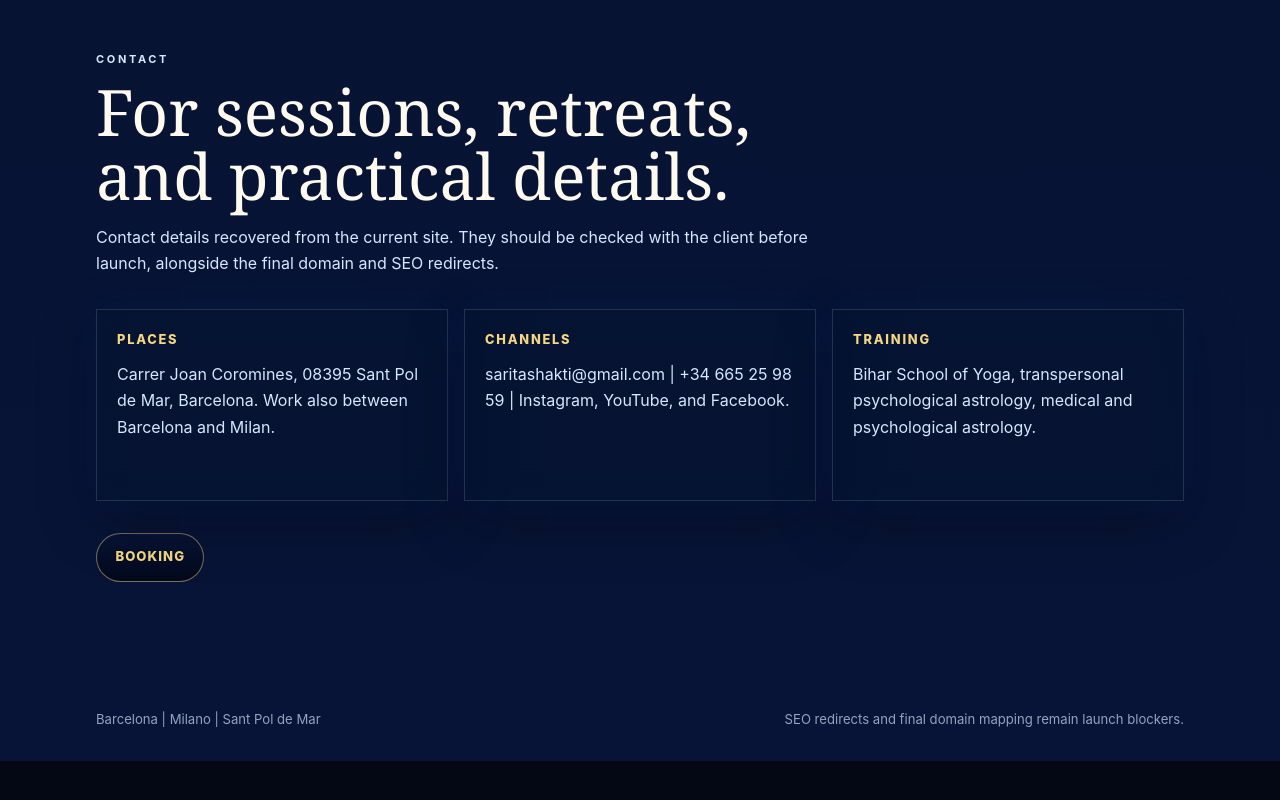
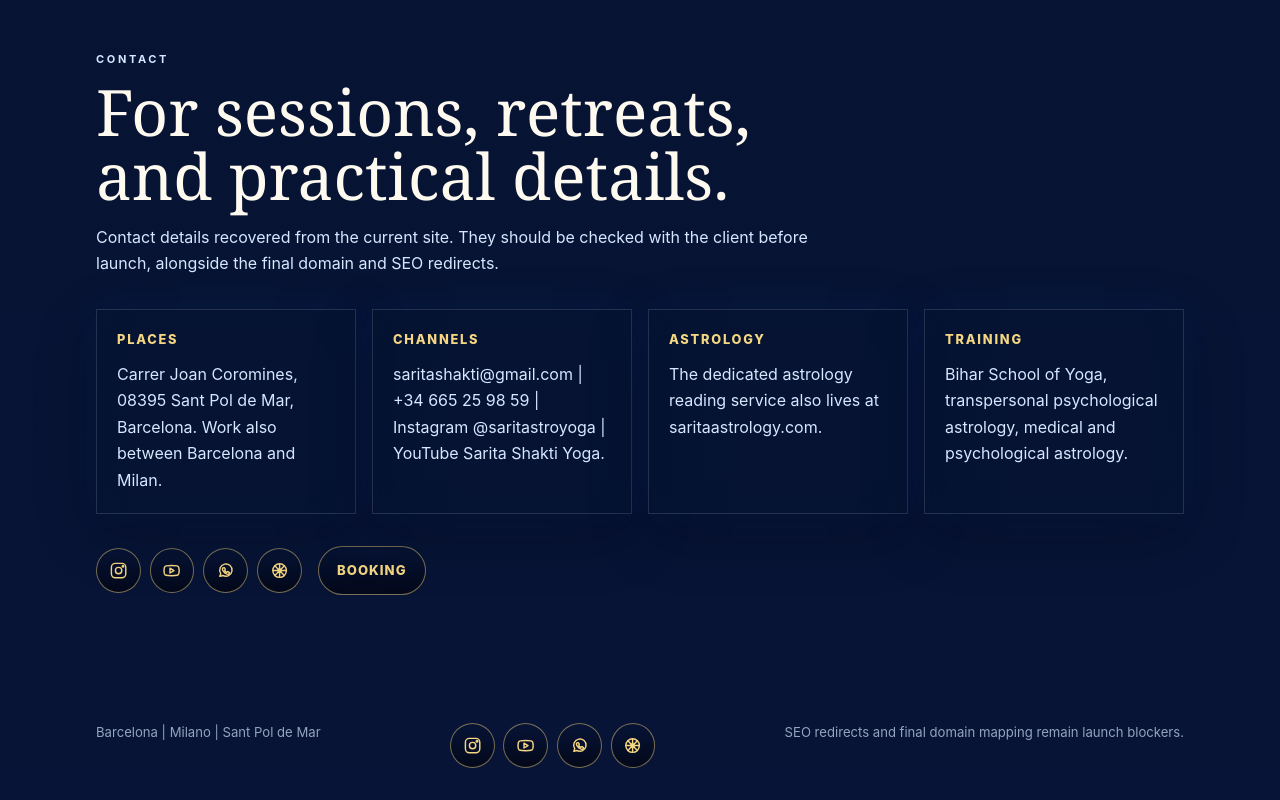
Before and after one commit to jt99test/WEBSARITA, a Next.js app: page /en/about in a window 1280 px wide. Shown: the part 1375-2175 px from the top of the page. Before the commit the page ends 2136 px from the top, so only its background shows below. Built offline with nearby package versions, Linux system fonts and the light colour scheme; no server answers.

Commit message:
Add social and astrology links

```diff
--- a/app/globals.css
+++ b/app/globals.css
@@ -742,7 +742,7 @@ a {
 
 .contact-card-grid {
   display: grid;
-  grid-template-columns: repeat(3, minmax(0, 1fr));
+  grid-template-columns: repeat(4, minmax(0, 1fr));
   gap: 1rem;
   margin: 2rem 0;
 }
@@ -763,6 +763,56 @@ a {
 
 .contact-card p {
   margin: 0;
+}
+
+.contact-actions {
+  display: flex;
+  flex-wrap: wrap;
+  gap: 1rem;
+  align-items: center;
+}
+
+.social-links {
+  display: flex;
+  flex-wrap: wrap;
+  gap: 0.55rem;
+  align-items: center;
+}
+
+.social-link {
+  display: grid;
+  width: 2.8rem;
+  height: 2.8rem;
+  place-items: center;
+  border: 1px solid rgba(245, 215, 130, 0.48);
+  border-radius: 999px;
+  background: linear-gradient(180deg, rgba(7, 20, 55, 0.82), rgba(4, 8, 24, 0.92));
+  color: var(--dusty-gold);
+  transition:
+    border-color 160ms ease,
+    color 160ms ease,
+    transform 160ms ease;
+}
+
+.social-link:hover,
+.social-link:focus-visible {
+  border-color: rgba(255, 240, 184, 0.9);
+  color: var(--ivory);
+  transform: translateY(-1px);
+}
+
+.social-link svg {
+  width: 1.2rem;
+  height: 1.2rem;
+  fill: none;
+  stroke: currentColor;
+  stroke-linecap: round;
+  stroke-linejoin: round;
+  stroke-width: 1.8;
+}
+
+.footer-social-links {
+  justify-content: center;
 }
 
 .training-hero {
--- a/components/about-page.tsx
+++ b/components/about-page.tsx
@@ -1,5 +1,6 @@
 import Image from "next/image";
 import Link from "next/link";
+import { SocialLinks } from "@/components/social-links";
 import { aboutContent } from "@/lib/about-content";
 import { Locale } from "@/lib/locales";
 
@@ -73,9 +74,12 @@ export function AboutPage({ locale }: AboutPageProps) {
             </article>
           ))}
         </div>
-        <Link className="ghost-gold-button" href={`/${locale}/booking`}>
-          Booking
-        </Link>
+        <div className="contact-actions">
+          <SocialLinks />
+          <Link className="ghost-gold-button" href={`/${locale}/booking`}>
+            Booking
+          </Link>
+        </div>
       </section>
     </>
   );
--- a/components/site-shell.tsx
+++ b/components/site-shell.tsx
@@ -1,4 +1,5 @@
 import Link from "next/link";
+import { SocialLinks } from "@/components/social-links";
 import { Locale, localeLabels, locales } from "@/lib/locales";
 
 const navItems = [
@@ -52,6 +53,7 @@ export function SiteShell({ children, locale }: SiteShellProps) {
 
       <footer className="site-footer">
         <p>Barcelona | Milano | Sant Pol de Mar</p>
+        <SocialLinks className="footer-social-links" />
         <p>SEO redirects and final domain mapping remain launch blockers.</p>
       </footer>
     </div>
--- /dev/null
+++ b/components/social-links.tsx
@@ -0,0 +1,98 @@
+import Link from "next/link";
+import { socialLinks } from "@/lib/social-links";
+
+type SocialLinksProps = {
+  className?: string;
+  showAstrology?: boolean;
+};
+
+const iconProps = {
+  "aria-hidden": true,
+  focusable: false,
+  viewBox: "0 0 24 24",
+} as const;
+
+function InstagramIcon() {
+  return (
+    <svg {...iconProps}>
+      <rect x="3" y="3" width="18" height="18" rx="5" />
+      <circle cx="12" cy="12" r="4" />
+      <circle cx="17.5" cy="6.5" r="1" />
+    </svg>
+  );
+}
+
+function YouTubeIcon() {
+  return (
+    <svg {...iconProps}>
+      <path d="M21 8.2a3 3 0 0 0-2.1-2.1C17 5.6 12 5.6 12 5.6s-5 0-6.9.5A3 3 0 0 0 3 8.2 31 31 0 0 0 2.5 12a31 31 0 0 0 .5 3.8 3 3 0 0 0 2.1 2.1c1.9.5 6.9.5 6.9.5s5 0 6.9-.5a3 3 0 0 0 2.1-2.1 31 31 0 0 0 .5-3.8 31 31 0 0 0-.5-3.8Z" />
+      <path d="m10 15 5-3-5-3v6Z" />
+    </svg>
+  );
+}
+
+function WhatsAppIcon() {
+  return (
+    <svg {...iconProps}>
+      <path d="M4.8 19.2 6 15.7a7.7 7.7 0 1 1 2.6 2.4l-3.8 1.1Z" />
+      <path d="M9.2 8.7c.2-.4.4-.4.7-.4h.5c.2 0 .4 0 .5.4l.7 1.6c.1.2 0 .4-.1.6l-.4.5c-.1.1-.2.3-.1.5.4.9 1.2 1.8 2.3 2.3.2.1.4 0 .5-.1l.6-.7c.2-.2.4-.2.6-.1l1.6.8c.2.1.4.3.3.6-.1.6-.5 1.5-1.2 1.8-.8.4-2.6.1-4.4-1.4-1.9-1.5-3.4-3.8-3.3-5.1 0-.5.4-1.2.7-1.3Z" />
+    </svg>
+  );
+}
+
+function AstrologyIcon() {
+  return (
+    <svg {...iconProps}>
+      <circle cx="12" cy="12" r="8.5" />
+      <path d="M12 3.5v17M3.5 12h17M6 6l12 12M18 6 6 18" />
+      <circle cx="12" cy="12" r="2" />
+    </svg>
+  );
+}
+
+export function SocialLinks({ className = "", showAstrology = true }: SocialLinksProps) {
+  const links = [
+    {
+      href: socialLinks.instagram,
+      label: "Instagram",
+      icon: <InstagramIcon />,
+    },
+    {
+      href: socialLinks.youtube,
+      label: "YouTube",
+      icon: <YouTubeIcon />,
+    },
+    {
+      href: socialLinks.whatsapp,
+      label: "WhatsApp",
+      icon: <WhatsAppIcon />,
+    },
+    ...(showAstrology
+      ? [
+          {
+            href: socialLinks.astrology,
+            label: "Sarita Astrology",
+            icon: <AstrologyIcon />,
+          },
+        ]
+      : []),
+  ];
+
+  return (
+    <div className={`social-links ${className}`}>
+      {links.map((link) => (
+        <Link
+          key={link.label}
+          className="social-link"
+          href={link.href}
+          target="_blank"
+          rel="noreferrer"
+          aria-label={link.label}
+          title={link.label}
+        >
+          {link.icon}
+        </Link>
+      ))}
+    </div>
+  );
+}
--- a/lib/about-content.ts
+++ b/lib/about-content.ts
@@ -61,7 +61,11 @@ export const aboutContent: Record<Locale, AboutContent> = {
         },
         {
           title: "Canali",
-          text: "saritashakti@gmail.com | +34 665 25 98 59 | Instagram, YouTube e Facebook.",
+          text: "saritashakti@gmail.com | +34 665 25 98 59 | Instagram @saritastroyoga | YouTube Sarita Shakti Yoga.",
+        },
+        {
+          title: "Astrologia",
+          text: "Il servizio dedicato alle letture astrologiche vive anche su saritaastrology.com.",
         },
         {
           title: "Formazione",
@@ -102,7 +106,11 @@ export const aboutContent: Record<Locale, AboutContent> = {
         },
         {
           title: "Canales",
-          text: "saritashakti@gmail.com | +34 665 25 98 59 | Instagram, YouTube y Facebook.",
+          text: "saritashakti@gmail.com | +34 665 25 98 59 | Instagram @saritastroyoga | YouTube Sarita Shakti Yoga.",
+        },
+        {
+          title: "Astrología",
+          text: "El servicio dedicado a las lecturas astrológicas también vive en saritaastrology.com.",
         },
         {
           title: "Formación",
@@ -143,7 +151,11 @@ export const aboutContent: Record<Locale, AboutContent> = {
         },
         {
           title: "Channels",
-          text: "saritashakti@gmail.com | +34 665 25 98 59 | Instagram, YouTube, and Facebook.",
+          text: "saritashakti@gmail.com | +34 665 25 98 59 | Instagram @saritastroyoga | YouTube Sarita Shakti Yoga.",
+        },
+        {
+          title: "Astrology",
+          text: "The dedicated astrology reading service also lives at saritaastrology.com.",
         },
         {
           title: "Training",
--- /dev/null
+++ b/lib/social-links.ts
@@ -0,0 +1,6 @@
+export const socialLinks = {
+  instagram: "https://www.instagram.com/saritastroyoga/",
+  youtube: "https://www.youtube.com/@saritashaktiyoga",
+  whatsapp: "https://wa.me/34665259859",
+  astrology: "https://saritaastrology.com",
+};
```
